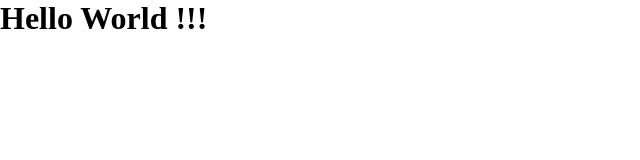
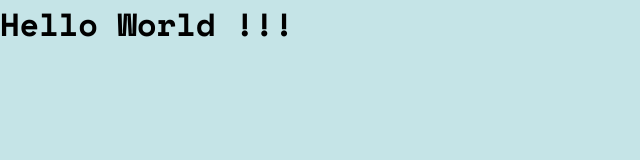
Before and after one commit to mikolajszymczuk1/tip-calculator-app-main, a website built with webpack: page src/public/index.html in a window 1280 px wide. Shown: the whole page, without its empty margins (0-640 px from the left). Built offline with nearby package versions, Linux system fonts and the light colour scheme.

Commit message:
Set default font and background color

```diff
--- a/src/scss/utilities/_base.scss
+++ b/src/scss/utilities/_base.scss
@@ -1,5 +1,8 @@
+// Utilities
+@use "./colors";
+@use "./fonts";
+
 // Base styles for project
-
 *,
 *::before,
 *::after {
@@ -8,3 +11,9 @@
 
     box-sizing: border-box;
 }
+
+body {
+    background-color: colors.$light-grayish-cyan-a;
+
+    font-family: fonts.$space-mono;
+}
```
